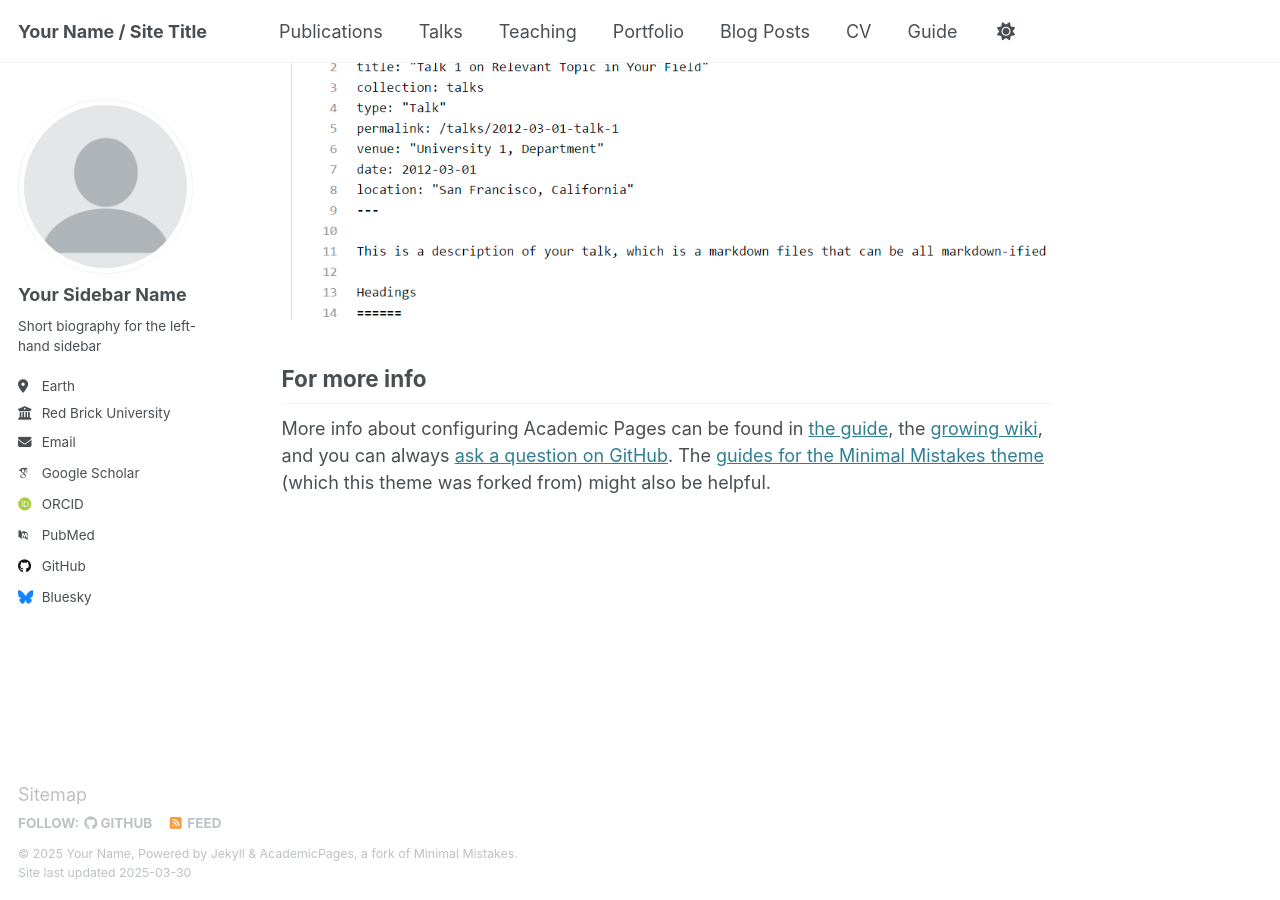
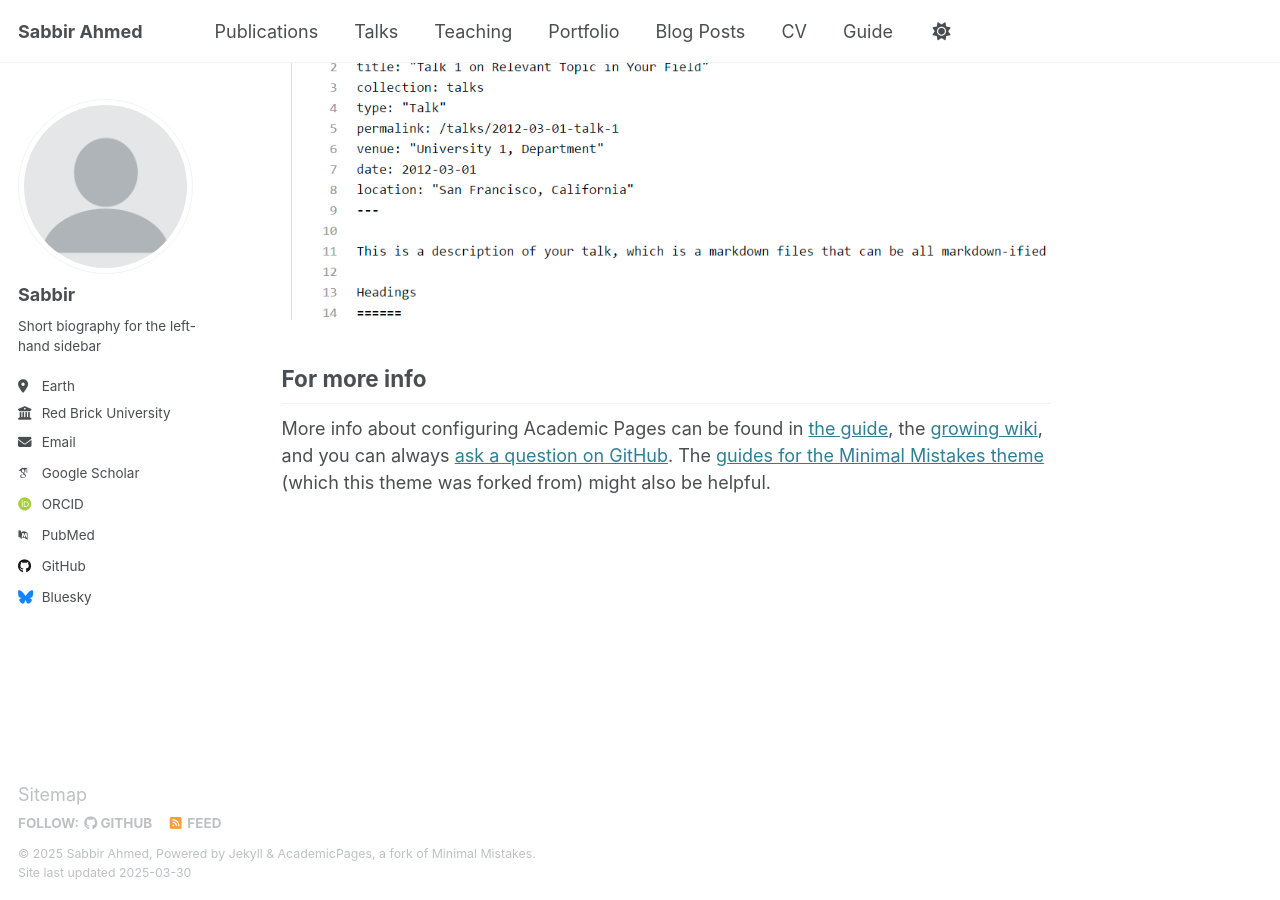
Before and after one commit to sabb1r/sabb1r.github.io, a Jekyll site: the page built from _pages/about.md, in a window 1280 px wide and 900 px high, scrolled down 2635 px. Built offline with Jekyll 4.4.1, drawn with Linux system fonts in a browser that asks for light colours; some web fonts are replaced.

Commit message:
Update _config.yml

```diff
--- a/_config.yml
+++ b/_config.yml
@@ -9,11 +9,11 @@
 # Basic Site Settings
 locale                   : "en-US"
 site_theme               : "default"
-title                    : "Your Name / Site Title"
+title                    : "Sabbir Ahmed"
 title_separator          : "-"
-name                     : &name "Your Name"
+name                     : &name "Sabbir Ahmed"
 description              : &description "personal description"
-url                      : https://academicpages.github.io # the base hostname & protocol for your site e.g. "https://[your GitHub username].github.io"
+url                      : https://sabbirahmed.com.bd # the base hostname & protocol for your site e.g. "https://[your GitHub username].github.io"
 baseurl                  : "" # the subpath of your site, e.g. "/blog"
 repository               : "academicpages/academicpages.github.io"
 
@@ -23,7 +23,7 @@ repository               : "academicpages/academicpages.github.io"
 author:
   # Biographic information
   avatar           : "profile.png"
-  name             : "Your Sidebar Name"
+  name             : "Sabbir"
   pronouns         : # example: "she/her"
   bio              : "Short biography for the left-hand sidebar"
   location         : "Earth"
```
